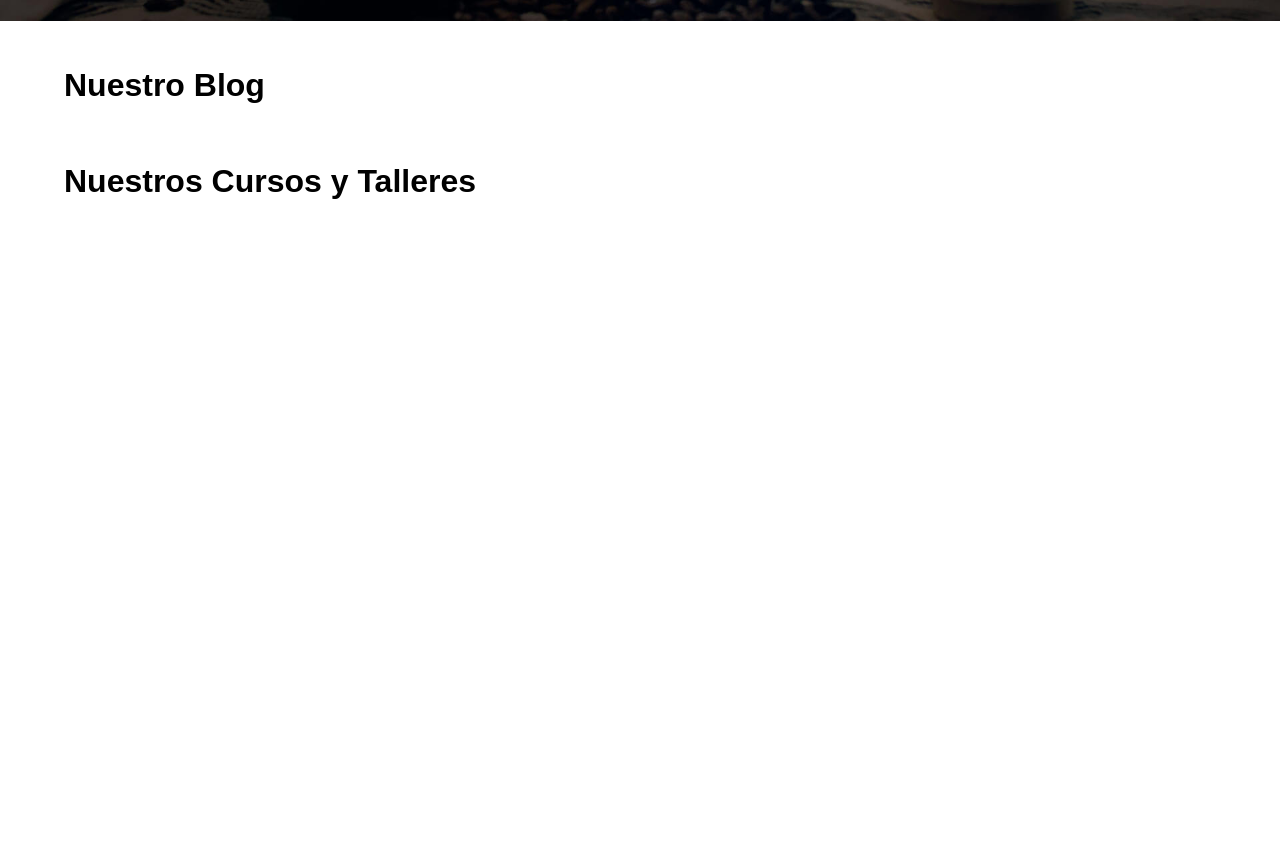
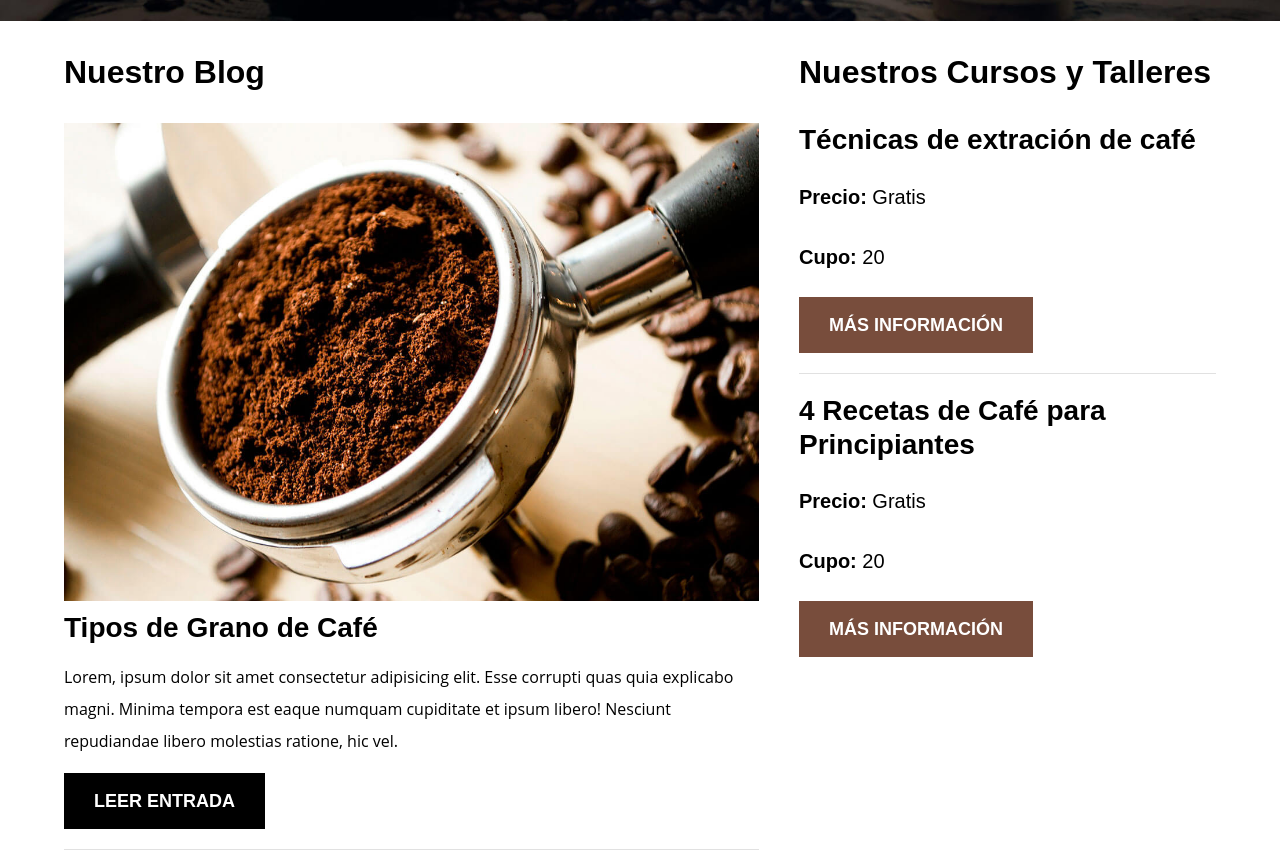
Before and after one commit to CesarAMP/blogdecafe_cesar, a plain HTML site: page index.html in a window 1280 px wide. Shown: the part 579-1431 px from the top of the page. Before the commit the page ends 824 px from the top, so only its background shows below. Drawn offline with Linux system fonts and the light colour scheme; files that its build step writes are made by us from their sources; a web font is replaced by a local one.

Commit message:
Se culmino el Blog principal se le agrego tambien el footer

```diff
--- a/css/styles.css
+++ b/css/styles.css
@@ -3,6 +3,7 @@
   --fuenteParrados: "Open Sans", sans-serif;
 
   --primario: #784d3c;
+  --gris: #e1e1e1;
   --blanco: #ffffff;
   --negro: #000;
 }
@@ -29,6 +30,8 @@ body {
 .contenedor {
   max-width: 120rem;
   width: 90%;
+  /*Estas dos lineas anteriores se pueden hacer en una sola linea */
+  width: min(90%, 120rem);
   margin: 0 auto; /*para centrar el contenido*/
 }
 
@@ -41,6 +44,7 @@ h2,
 h3,
 h4 {
   font-family: var(--fuenteHeading);
+  line-height: 1.2; /*interlineado*/
 }
 
 h1 {
@@ -92,6 +96,9 @@ img {
 
     }
 }
+.barra {
+    padding-top: 4rem;
+}
 
 @media (min-width: 768px){
     .barra {
@@ -130,3 +137,79 @@ img {
     font-size: 1.8rem;
     color:var(--blanco);
 }
+
+@media (min-width: 768px) {
+    .contenido-principal {
+        display: grid;
+        grid-template-columns: 2fr 1.2fr;
+        column-gap: 4rem;
+
+    }
+}
+
+.entrada {
+    border-bottom: 1px solid var(--gris);
+    margin-bottom: 2rem;
+
+}
+/*asi seleccionamos la ultima de las tres entradas*/
+.entrada:last-of-type {
+    border: none;
+    margin-bottom: 0;
+}
+.boton {
+    display: block;
+    font-family: var(--fuenteHeading);
+    color: var(--blanco);
+    text-align: center;
+    /*1 rem arriba y abajo y 3 rem izquierda y derecha*/
+    padding: 1rem 3rem;
+    font-size: 1.8rem;
+    text-transform: uppercase;
+    font-weight: 700;
+    margin-bottom: 2rem;
+
+}
+@media (min-width:768px) {
+    .boton {
+        /*toma el espacio que requiere con inline y block que no se puede agregar algo al lado de eso */
+        display: inline-block;
+    }
+}
+
+.boton--primario {
+    background-color: var(--negro);
+
+}
+.boton--secundario {
+    background-color: var(--primario);
+}
+.cursos {
+    /*quitar visñeta a la lista ul*/
+    list-style: none;
+}
+.widget-curso {
+    border-bottom: 1px solid var(--gris);
+    margin-bottom: 2rem;
+}
+.widget-curso:last-of-type {
+    border: none;
+    margin-bottom: none;
+}
+.widget-curso__label {
+    font-family: var(--fuenteHeading);
+    font-weight: bold;
+}
+.widget-curso__info {
+    font-weight: normal;
+
+}
+.widget-curso__label,
+.widget-curso__info {
+    font-size: 2rem;
+}
+.footer {
+    background-color: var(--negro);
+    padding-bottom: 3rem;
+    margin-top: 4rem;
+}
--- a/index.html
+++ b/index.html
@@ -35,12 +35,83 @@
     <div class="contenedor contenido-principal">
         <main class="blog">
             <h3>Nuestro Blog</h3>
+            <article class="entrada">
+                <div class="entrada-imagen">
+                    <img src="img/blog1.jpg" alt="imagen blog">
+                </div>
+                <div class="entrada__contenido">
+                    <h4 class="no-margin">Tipos de Grano de Café</h4>
+                     <p>Lorem, ipsum dolor sit amet consectetur adipisicing elit. Esse corrupti quas quia explicabo magni. Minima tempora est eaque numquam cupiditate et ipsum libero! Nesciunt repudiandae libero molestias ratione, hic vel.</p>
+                     <a href="entrada.html" class="boton boton--primario">Leer Entrada</a>
+                </div>
+
+            </article>
+            <article class="entrada">
+                <div class="entrada-imagen">
+                    <img src="img/blog2.jpg" alt="imagen blog">
+                </div>
+                <div class="entrada__contenido">
+                    <h4 class="no-margin">3 Deliciosas recetas de Cafe</h4>
+                     <p>Lorem, ipsum dolor sit amet consectetur adipisicing elit. Esse corrupti quas quia explicabo magni. Minima tempora est eaque numquam cupiditate et ipsum libero! Nesciunt repudiandae libero molestias ratione, hic vel.</p>
+                     <a href="entrada.html" class="boton boton--primario">Leer Entrada</a>
+                </div>
+
+            </article>
+            <article class="entrada">
+                <div class="entrada-imagen">
+                    <img src="img/blog3.jpg" alt="imagen blog">
+                </div>
+                <div class="entrada__contenido">
+                    <h4 class="no-margin">Beneficios del Café</h4>
+                     <p>Lorem, ipsum dolor sit amet consectetur adipisicing elit. Esse corrupti quas quia explicabo magni. Minima tempora est eaque numquam cupiditate et ipsum libero! Nesciunt repudiandae libero molestias ratione, hic vel.</p>
+                     <a href="entrada.html" class="boton boton--primario">Leer Entrada</a>
+                </div>
+
+            </article>
 
         </main>
         <aside class="sidebar">
             <h3>Nuestros Cursos y Talleres</h3>
+            <!--Lista no ordenada osea sin numero-->
+            <ul class="cursos no-padding">
+                <li class="widget-curso">
+                    <h4 class="no-margin">Técnicas de extración de café</h4>
+                    <p class="widget-curso__label">Precio:
+                        <span class="widget-curso__info">Gratis</span>
+                    </p>
+                    <p class="widget-curso__label">Cupo:
+                        <span class="widget-curso__info">20</span>
+                    </p>
+                    <a href="entrada.html" class="boton boton--secundario">Más Información</a>
+                </li>
+                <li class="widget-curso">
+                    <h4 class="no-margin">4 Recetas de Café para Principiantes</h4>
+                    <p class="widget-curso__label">Precio:
+                        <span class="widget-curso__info">Gratis</span>
+                    </p>
+                    <p class="widget-curso__label">Cupo:
+                        <span class="widget-curso__info">20</span>
+                    </p>
+                    <a href="entrada.html" class="boton boton--secundario">Más Información</a>
+                </li>
+            </ul>
 
         </aside>
     </div>
+
+    <footer class="footer">
+        <div class="contenedor">
+            <div class="barra">
+                <a class="logo" href="index.html">
+                  <h1 class="logo__nombre no-margin centrar-texto">Blog<span class="logo_bold">DeCafé<span></h1>
+                </a>
+                <nav class="navegacion">
+                 <a href="nosotros.html" class="navegacion__enlace">Nosotros</a>
+                 <a href="cursos.html" class="navegacion__enlace">Cursos</a>
+                 <a href="contacto.html" class="navegacion__enlace">Contactos</a>
+                </nav>
+            </div>
+        </div>
+    </footer>
 </body>
 </html>
```
